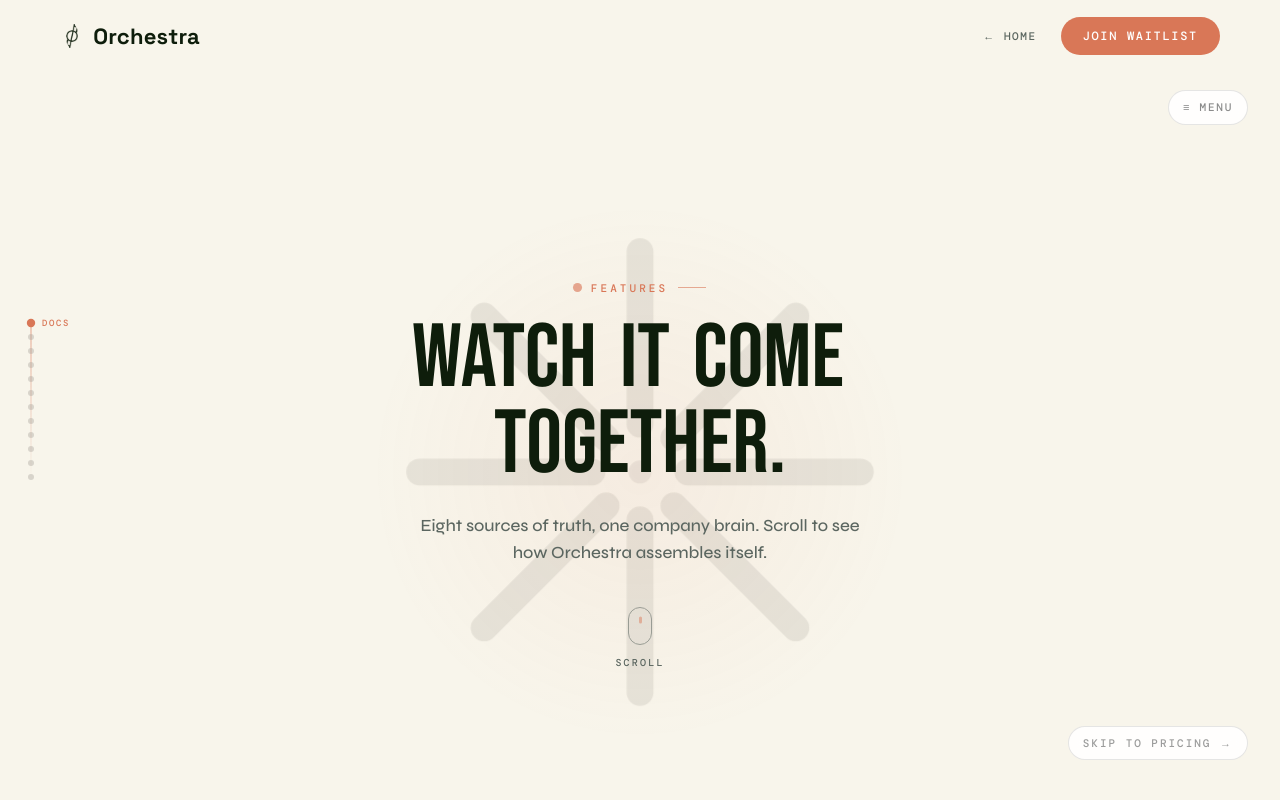
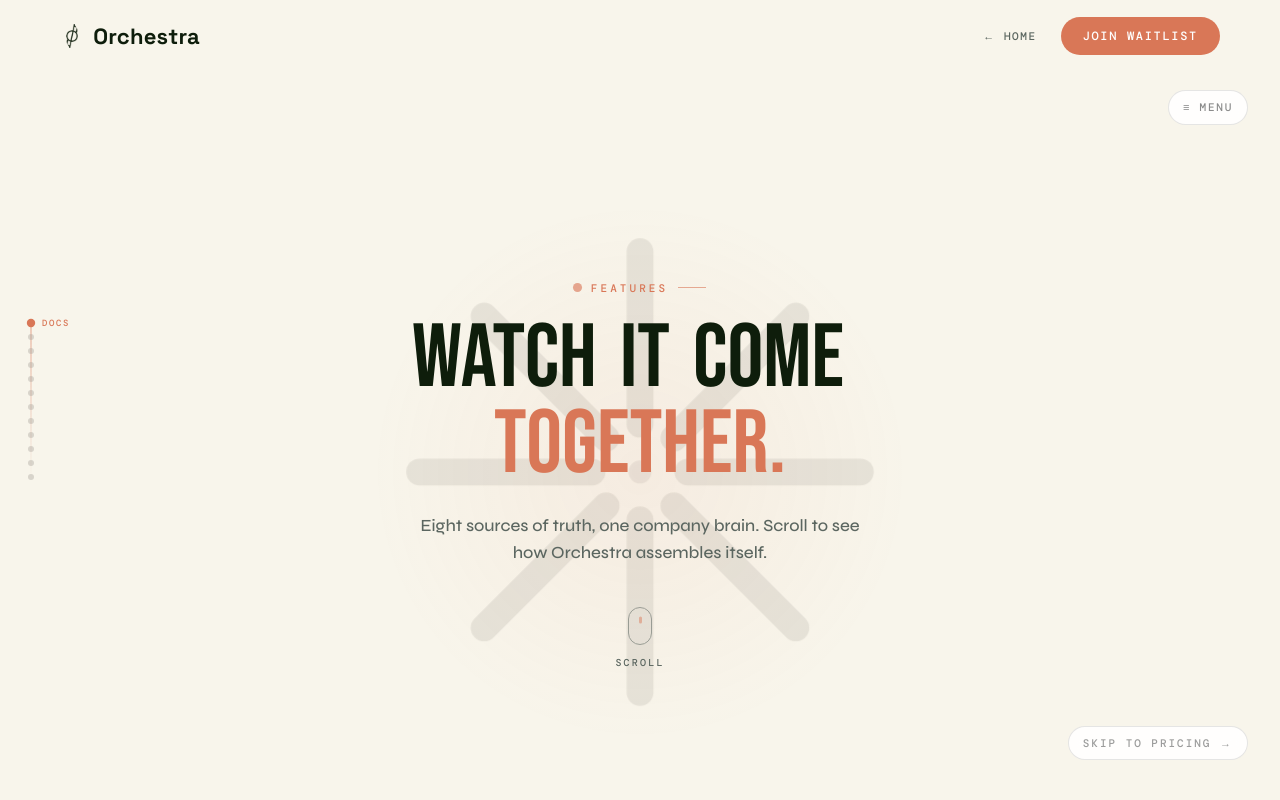
Before and after one commit to PRABHMANNAT/falconer-orchestra-landing-page, a Next.js app: page /features in a window 1280 px wide. Shown: the top 800 px of the page. Built offline with nearby package versions, Linux system fonts and the light colour scheme.

Commit message:
Features intro: accent the final word "together." for visual punch

```diff
--- a/app/_components/features/Act1Convergence.tsx
+++ b/app/_components/features/Act1Convergence.tsx
@@ -302,20 +302,24 @@ function IntroSection() {
             margin: "0 0 24px",
           }}
         >
-          {INTRO_HEADING.map((word, i) => (
+          {INTRO_HEADING.map((word, i) => {
+            const isLast = i === INTRO_HEADING.length - 1;
+            return (
               <motion.span
                 key={i}
                 variants={headingWord}
                 aria-hidden="true"
                 style={{
                   display: "inline-block",
-                marginRight: i < INTRO_HEADING.length - 1 ? "0.26em" : 0,
+                  marginRight: isLast ? 0 : "0.26em",
+                  color: isLast ? "var(--color-accent)" : undefined,
                   willChange: "transform, filter",
                 }}
               >
                 {word}
               </motion.span>
-          ))}
+            );
+          })}
         </motion.h1>
 
         <motion.p
```
Lines whose indentation alone changed are shown as unchanged.
